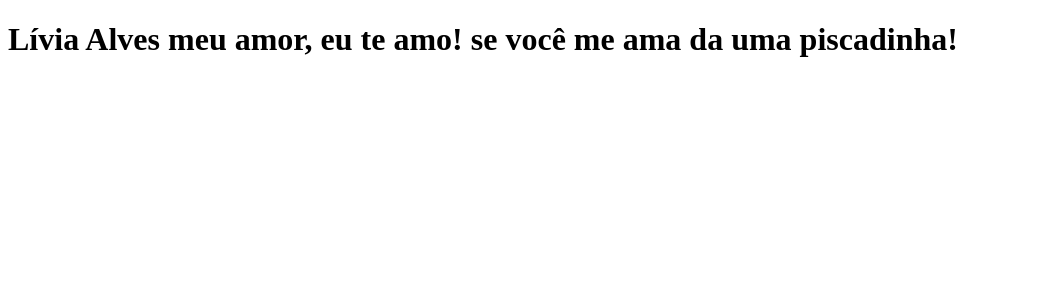
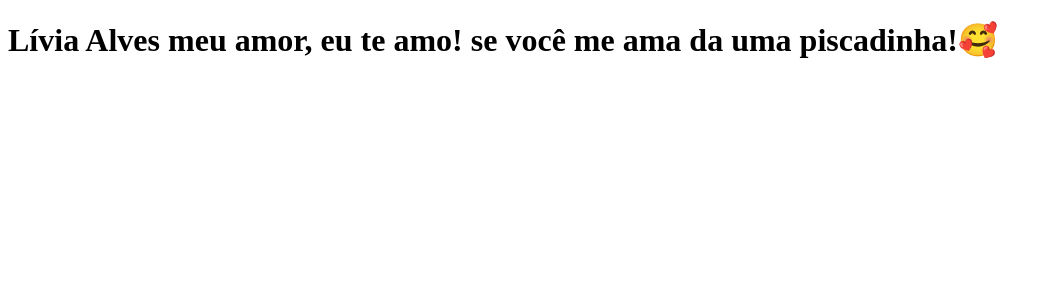
Before and after one commit to luisalves23/clone-tabnews, a Next.js app: page / in a window 1280 px wide. Shown: the top 300 px of the page, without its empty margins (0-1052 px from the left). Built offline with nearby package versions, Linux system fonts and the light colour scheme.

Commit message:
Testando Deploy automatizado com Vercel

```diff
--- a/pages/index.js
+++ b/pages/index.js
@@ -1,5 +1,9 @@
 function Home() {
-  return <h1>Lívia Alves meu amor, eu te amo! se você me ama da uma piscadinha!</h1>;
+  return (
+    <h1>
+      Lívia Alves meu amor, eu te amo! se você me ama da uma piscadinha!🥰
+    </h1>
+  );
 }
 
 export default Home;
```
